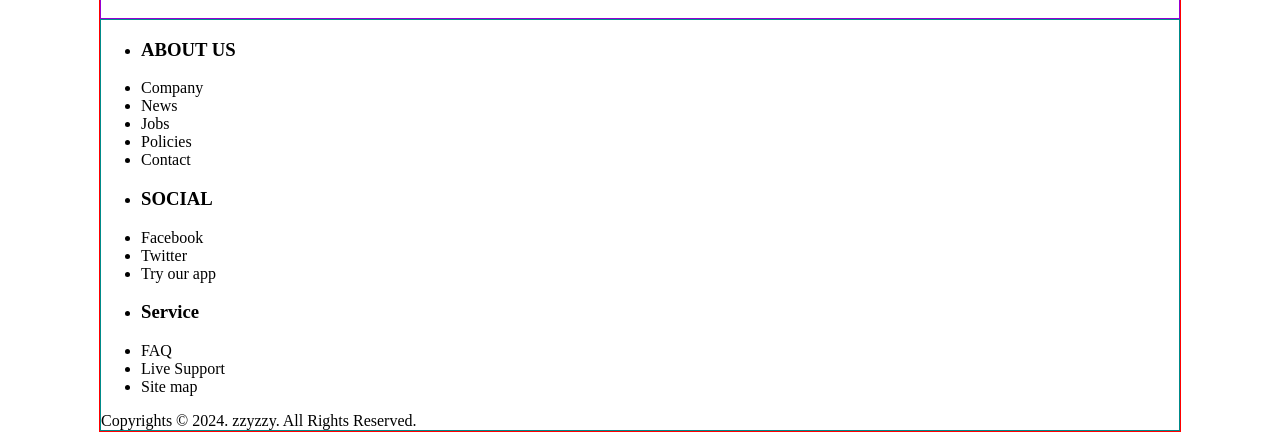
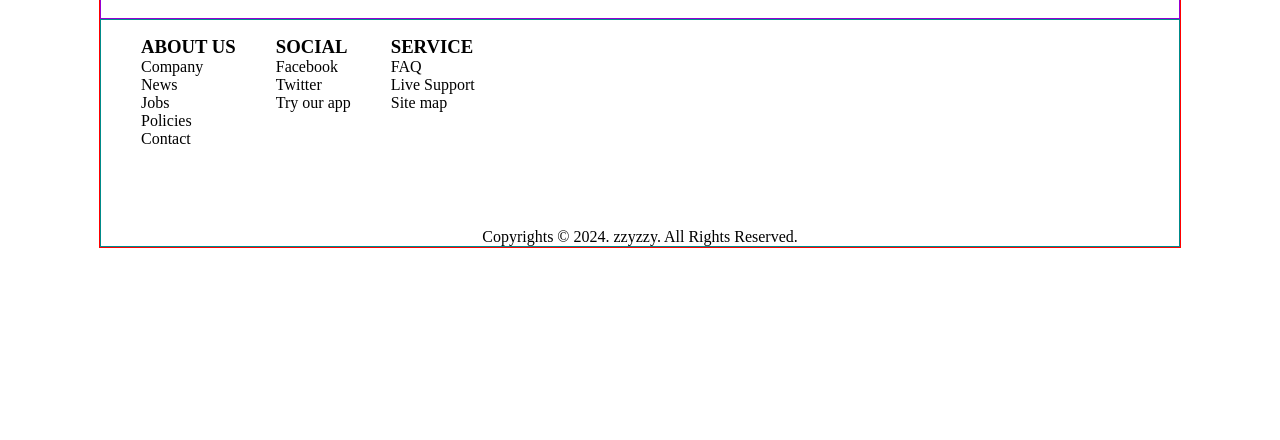
Before and after one commit to yoon741/frontends, a FastAPI app: page /html/project1 in a window 1280 px wide. Shown: the part 2302-2742 px from the top of the page. After the commit the page ends 2550 px from the top, so only its background shows below. Run offline with FastAPI, Linux system fonts and the light colour scheme.

Commit message:
프로젝트 실습 - footer : ul, copyright 배치

```diff
--- a/views/templates/html/10project1.html
+++ b/views/templates/html/10project1.html
@@ -4,13 +4,6 @@
     <meta charset="UTF-8">
     <title>project1</title>
     <style>
-
-/*        a:link { color: dimgrey;}*/
-/*        a:visited { color: black; text-decoration: none }*/
-/*        a:hover { color: gainsboro; text-decoration: underline }*/
-/*        a:active { color: orange; }*/
-
-/*        hr { border: 1px solid black; }*/
 
         /* header, nav, main, footer등을
          중앙에 배치하기 위해 컨테이너 요소 생성 */
@@ -47,45 +40,10 @@
 
         /* footer */
         footer { border: 1px solid darkcyan; }
+        footer ul { float: left; list-style: none; margin-bottom: 80px; }
+        footer ul h3 { margin: 0; }
+        footer .copy { text-align: center; }
 
-        /*#minimenu { width: 400px; height: 50px;*/
-        /*    position: absolute; top: 0; right: 0px; }*/
-        /*#minimenu li { display: table-cell;*/
-        /*    padding: 5px 5px; }*/
-        /*#minimenu li:first-child:after { content: '|'; padding-left: 10px; }*/
-        /*#minimenu li:nth-child(2):after { content: '|'; padding-left: 10px; }*/
-        /*#minimenu li:nth-child(3):after { content: '|'; padding-left: 10px; }*/
-
-        /*#logo { width: 20%; height: 100px;*/
-        /*    margin: 15px; color: dimgrey;*/
-        /*    background: gainsboro;*/
-        /*    font-size: 65%;  float:left; display: flex; justify-content: center; align-items: center; }*/
-        /*!*#logotext { position: relative; top: 5%; left: 55%; }*!*/
-
-        /*#login { width: 50%; heigth: 100px;*/
-        /*    background: white; float:left; position: relative; }*/
-        /*#logintext { width: 40%; heigth:40px;*/
-        /*    position: absolute; top: 73px; left: 0px; }*/
-
-        /*.clearfix { clear: both; }*/
-
-        /*nav { width: 100%; height: 40px; background: gainsboro; }*/
-        /*#search { width: 350px; height: 20px; margin: 7px;*/
-        /*    border: 2px solid dimgrey; }*/
-        /*#findtype { width: 200px; height: 25px;*/
-        /*    border: 2px solid dimgrey; }*/
-        /*#findbtn { width: 120px; height: 25px;*/
-        /*    border: 2px solid dimgrey; background: dimgrey; color: gainsboro; }*/
-
-        /*#category { width: 24%; height: 210px; list-style-type: none;*/
-        /*    background: white; border: 3px solid dimgray; float: left; margin-left: 20px; }*/
-        /*#category li { width: 100%; height: 28px; left:30px; !*font-weight: bold;*!*/
-        /*    background: white; border: 1px solid gainsboro; }*/
-
-        /*#banner { width: 62%; height: 210px; background: white; float: right;*/
-        /*    color: black; border: 3px solid dimgray;*/
-        /*    display: flex; justify-content: center; align-items: center;*/
-        /*    margin-top: 20px; margin-right: 20px; }*/
 
     </style>
 </head>
@@ -178,13 +136,13 @@
             <li>Try our app</li>
         </ul>
         <ul>
-                <li><h3>Service</h3></li>
+            <li><h3>SERVICE</h3></li>
             <li>FAQ</li>
             <li>Live Support</li>
             <li>Site map</li>
         </ul>
     </div>
-        <div>Copyrights &copy; 2024. zzyzzy. All Rights Reserved.</div>
+    <div class="clear copy">Copyrights &copy; 2024. zzyzzy. All Rights Reserved.</div>
 </footer>
 </div>
 </body>
```
Lines whose indentation alone changed are shown as unchanged.
